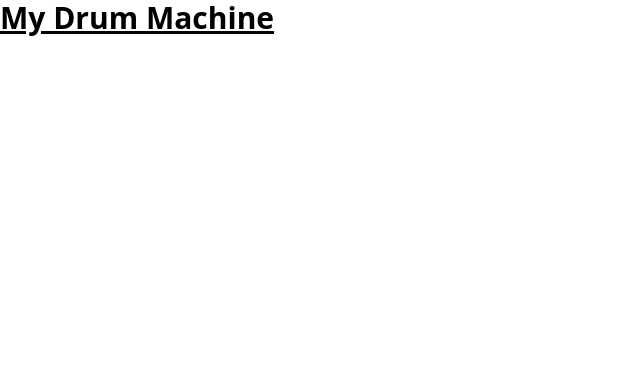
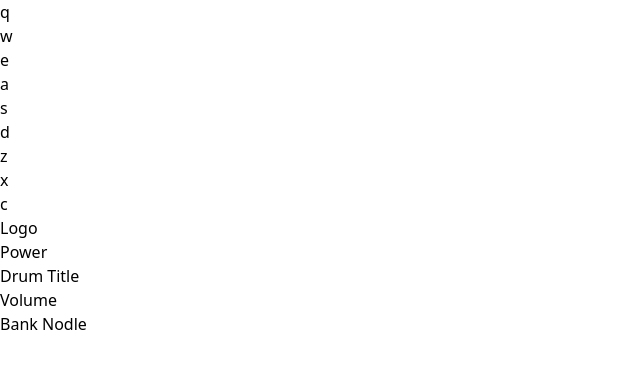
Before and after one commit to EduardoWebSolutions/drum-machine, a React (Vite) app: page / in a window 1280 px wide. Shown: the top 368 px of the page, without its empty margins (0-640 px from the left). Built offline with nearby package versions, Linux system fonts and the light colour scheme.

Commit message:
feat: keys and other divs added

```diff
--- a/src/App.tsx
+++ b/src/App.tsx
@@ -1,7 +1,24 @@
 function App() {
   return (
     <>
-      <h1 className="text-3xl font-bold underline">My Drum Machine</h1>
+      <div id="Drum-machine">
+        <div id="keys">
+          <div>q</div>
+          <div>w</div>
+          <div>e</div>
+          <div>a</div>
+          <div>s</div>
+          <div>d</div>
+          <div>z</div>
+          <div>x</div>
+          <div>c</div>
+        </div>
+        <div>Logo</div>
+        <div>Power</div>
+        <div>Drum Title</div>
+        <div>Volume</div>
+        <div>Bank Nodle</div>
+      </div>
     </>
   );
 }
```
